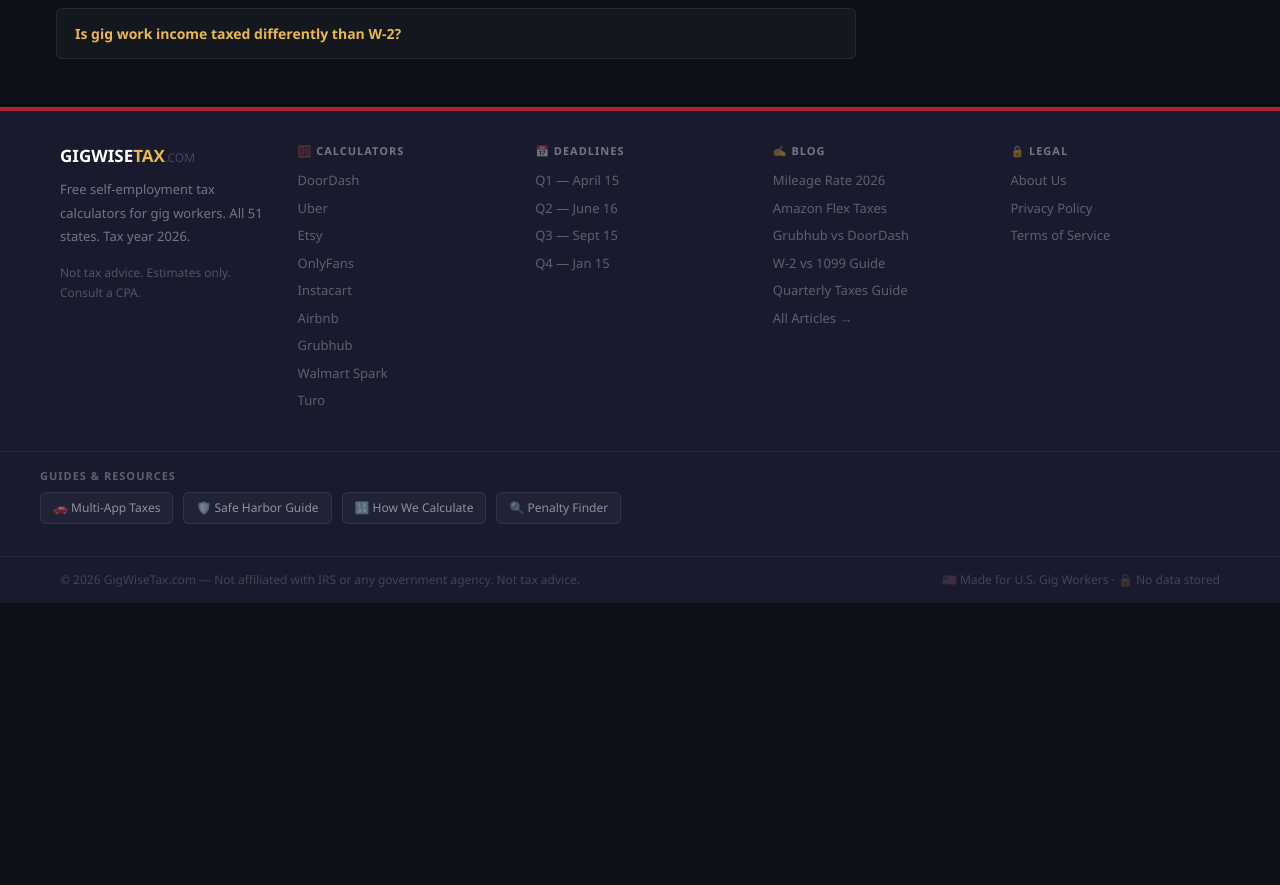
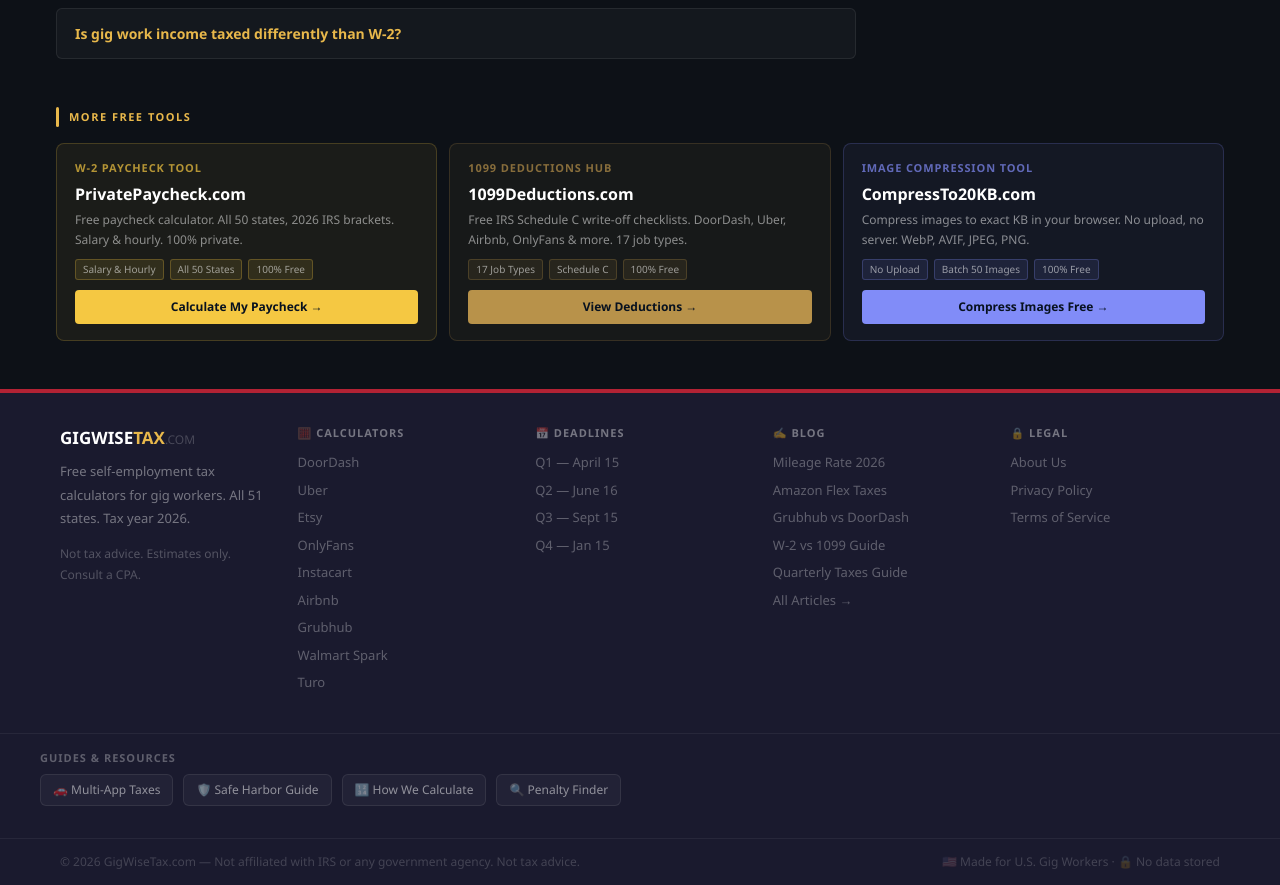
Before and after one commit to devqrcraft-ui/gigwisetax, a Next.js app: page / in a window 1280 px wide. Shown: the part 5579-6464 px from the top of the page. Before the commit the page ends 6182 px from the top, so only its background shows below. Built offline with nearby package versions, Linux system fonts and the light colour scheme.

Commit message:
feat: add sister sites block to home page

```diff
--- a/app/home-client.tsx
+++ b/app/home-client.tsx
@@ -629,6 +629,44 @@ export default function HomeClient() {
           </div>
         </div>
 
+
+        {/* SISTER SITES */}
+        <div style={{marginBottom:48}}>
+          <div style={{display:'flex',alignItems:'center',gap:10,marginBottom:16}}>
+            <div style={{width:3,height:20,background:'#e8b84b',borderRadius:2}}/>
+            <span style={{fontSize:11,fontWeight:800,color:'#e8b84b',letterSpacing:'1.5px',textTransform:'uppercase' as const}}>More Free Tools</span>
+          </div>
+          <div style={{display:'grid',gridTemplateColumns:'repeat(auto-fit,minmax(220px,1fr))',gap:12}}>
+            <a href="https://privatepaycheck.com" target="_blank" rel="noopener" style={{textDecoration:'none',display:'block',background:'rgba(245,200,66,0.06)',border:'1px solid rgba(245,200,66,0.2)',borderRadius:8,padding:'16px 18px'}}>
+              <div style={{fontSize:11,fontWeight:700,color:'rgba(245,200,66,0.7)',letterSpacing:'0.08em',textTransform:'uppercase' as const,marginBottom:6}}>W-2 Paycheck Tool</div>
+              <div style={{fontSize:16,fontWeight:800,color:'#fff',marginBottom:4}}>PrivatePaycheck.com</div>
+              <div style={{fontSize:12,color:'rgba(255,255,255,0.5)',lineHeight:1.6,marginBottom:10}}>Free paycheck calculator. All 50 states, 2026 IRS brackets. Salary & hourly. 100% private.</div>
+              <div style={{display:'flex',gap:6,flexWrap:'wrap' as const,marginBottom:10}}>
+                {['Salary & Hourly','All 50 States','100% Free'].map((t:string)=><span key={t} style={{fontSize:10,background:'rgba(245,200,66,0.1)',border:'1px solid rgba(245,200,66,0.25)',color:'rgba(255,255,255,0.55)',padding:'2px 7px',borderRadius:3}}>{t}</span>)}
+              </div>
+              <div style={{background:'#F5C842',color:'#07111f',padding:'8px 0',borderRadius:4,fontSize:12,fontWeight:700,textAlign:'center' as const}}>Calculate My Paycheck →</div>
+            </a>
+            <a href="https://1099deductions.com" target="_blank" rel="noopener" style={{textDecoration:'none',display:'block',background:'rgba(184,146,74,0.06)',border:'1px solid rgba(184,146,74,0.2)',borderRadius:8,padding:'16px 18px'}}>
+              <div style={{fontSize:11,fontWeight:700,color:'rgba(184,146,74,0.7)',letterSpacing:'0.08em',textTransform:'uppercase' as const,marginBottom:6}}>1099 Deductions Hub</div>
+              <div style={{fontSize:16,fontWeight:800,color:'#fff',marginBottom:4}}>1099Deductions.com</div>
+              <div style={{fontSize:12,color:'rgba(255,255,255,0.5)',lineHeight:1.6,marginBottom:10}}>Free IRS Schedule C write-off checklists. DoorDash, Uber, Airbnb, OnlyFans & more. 17 job types.</div>
+              <div style={{display:'flex',gap:6,flexWrap:'wrap' as const,marginBottom:10}}>
+                {['17 Job Types','Schedule C','100% Free'].map((t:string)=><span key={t} style={{fontSize:10,background:'rgba(184,146,74,0.1)',border:'1px solid rgba(184,146,74,0.25)',color:'rgba(255,255,255,0.55)',padding:'2px 7px',borderRadius:3}}>{t}</span>)}
+              </div>
+              <div style={{background:'#B8924A',color:'#07111f',padding:'8px 0',borderRadius:4,fontSize:12,fontWeight:700,textAlign:'center' as const}}>View Deductions →</div>
+            </a>
+            <a href="https://compressto20kb.com" target="_blank" rel="noopener" style={{textDecoration:'none',display:'block',background:'rgba(129,140,248,0.06)',border:'1px solid rgba(129,140,248,0.2)',borderRadius:8,padding:'16px 18px'}}>
+              <div style={{fontSize:11,fontWeight:700,color:'rgba(129,140,248,0.7)',letterSpacing:'0.08em',textTransform:'uppercase' as const,marginBottom:6}}>Image Compression Tool</div>
+              <div style={{fontSize:16,fontWeight:800,color:'#fff',marginBottom:4}}>CompressTo20KB.com</div>
+              <div style={{fontSize:12,color:'rgba(255,255,255,0.5)',lineHeight:1.6,marginBottom:10}}>Compress images to exact KB in your browser. No upload, no server. WebP, AVIF, JPEG, PNG.</div>
+              <div style={{display:'flex',gap:6,flexWrap:'wrap' as const,marginBottom:10}}>
+                {['No Upload','Batch 50 Images','100% Free'].map((t:string)=><span key={t} style={{fontSize:10,background:'rgba(129,140,248,0.1)',border:'1px solid rgba(129,140,248,0.25)',color:'rgba(255,255,255,0.55)',padding:'2px 7px',borderRadius:3}}>{t}</span>)}
+              </div>
+              <div style={{background:'#818cf8',color:'#07111f',padding:'8px 0',borderRadius:4,fontSize:12,fontWeight:700,textAlign:'center' as const}}>Compress Images Free →</div>
+            </a>
+          </div>
+        </div>
+
       </div>
 
       <style>{`
```
